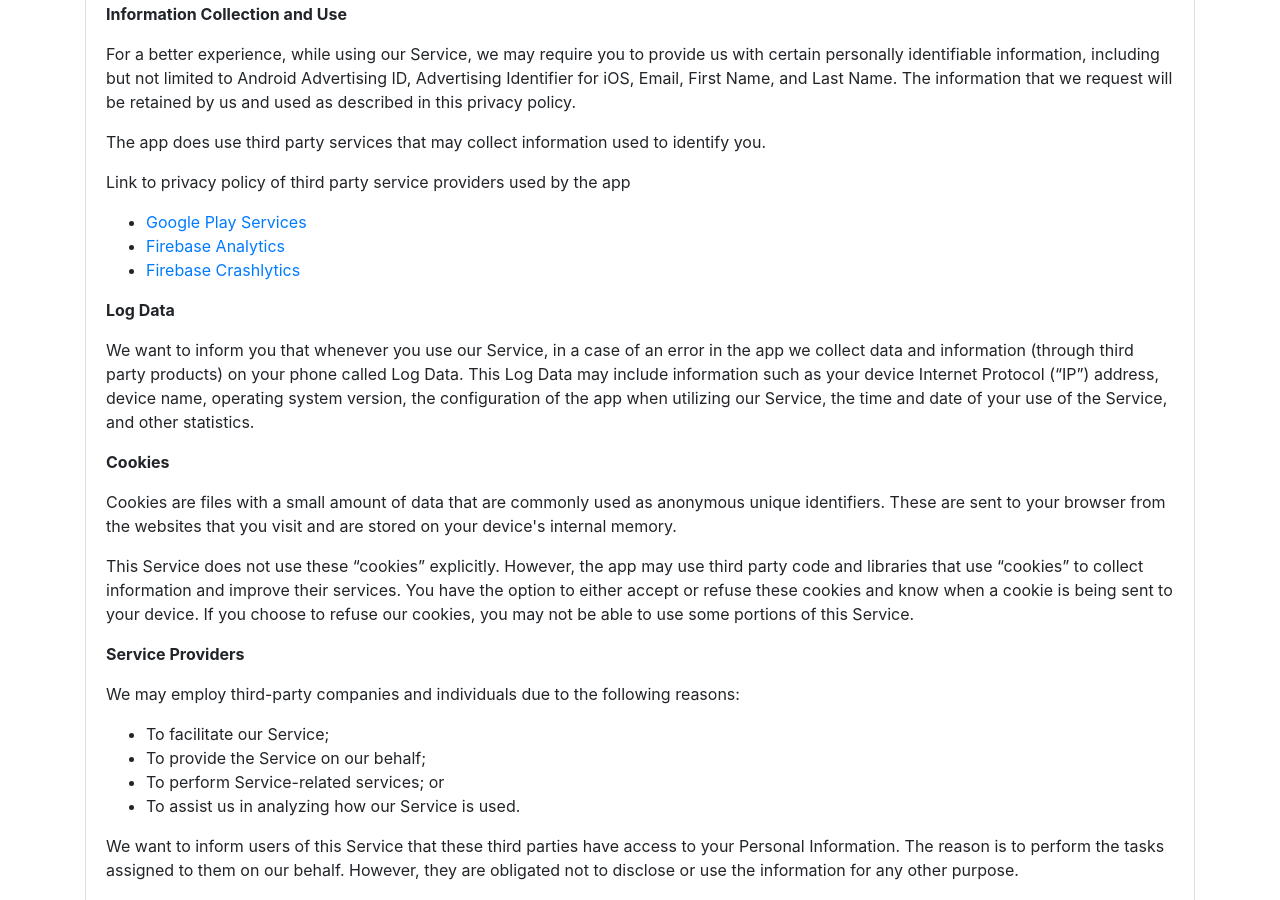
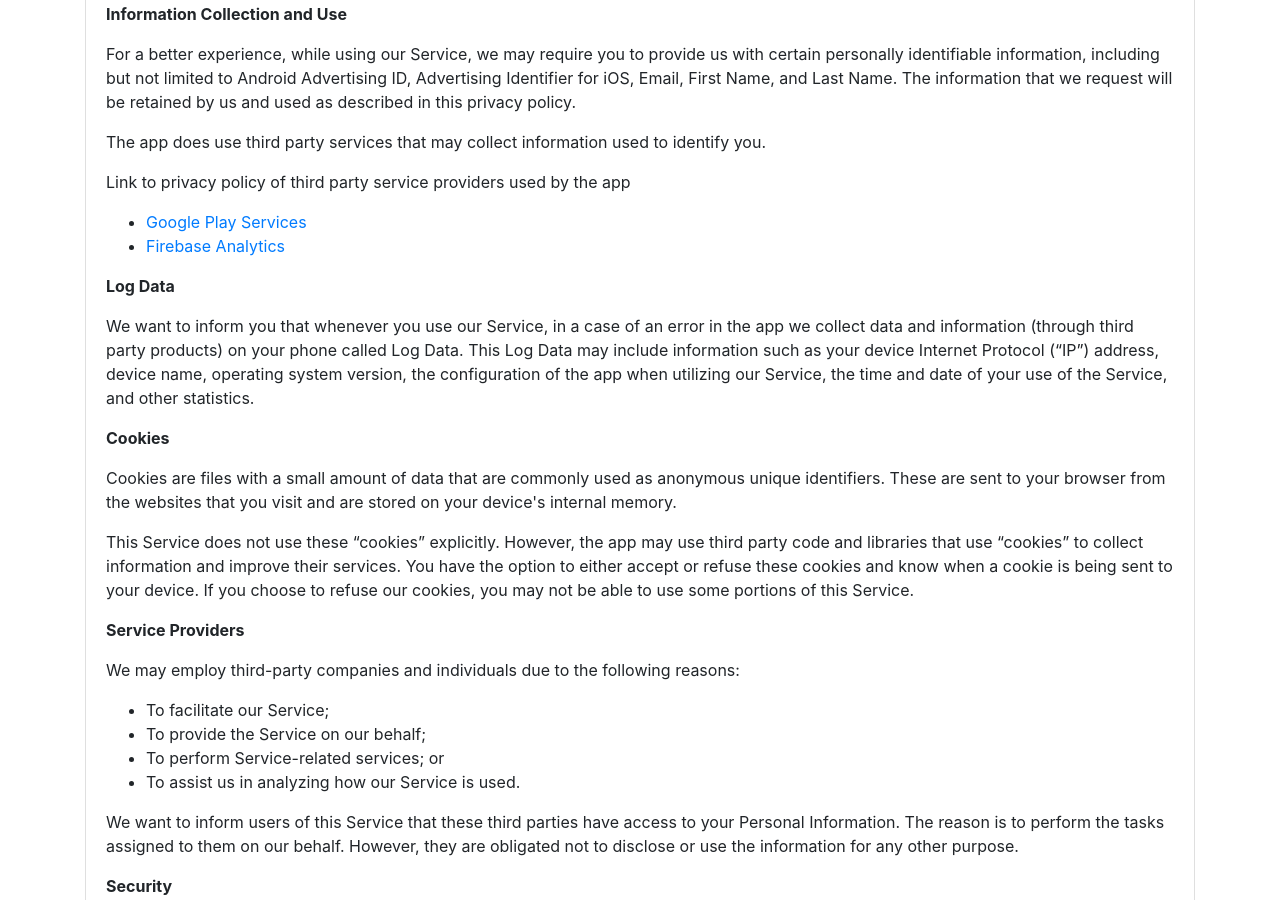
Before and after one commit to holoirc/holoirc.com, a Jekyll site: the page built from legal/privacy.html, in a window 1280 px wide and 900 px high, scrolled down 407 px. Built offline with Jekyll 4.4.1, drawn with Linux system fonts in a browser that asks for light colours.

Commit message:
update links to 3rd parties

```diff
--- a/legal/privacy.html
+++ b/legal/privacy.html
@@ -53,7 +53,6 @@
             <ul>
                 <li><a href="https://www.google.com/policies/privacy/" target="_blank">Google Play Services</a></li>
                 <li><a href="https://firebase.google.com/policies/analytics" target="_blank">Firebase Analytics</a></li>
-                <li><a href="https://firebase.google.com/terms/crashlytics" target="_blank">Firebase Crashlytics</a></li>
             </ul>
         </div>
         <p>
```
